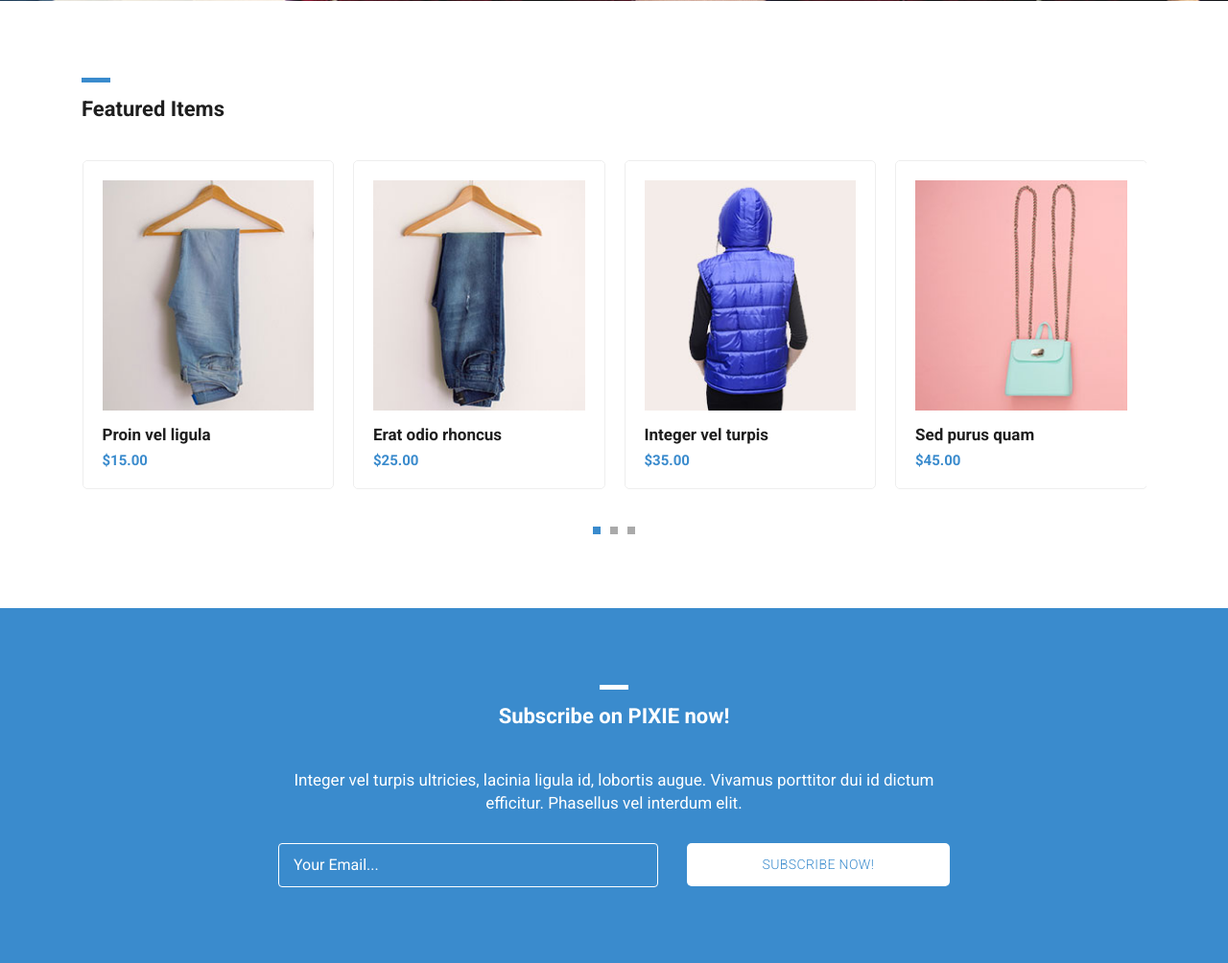
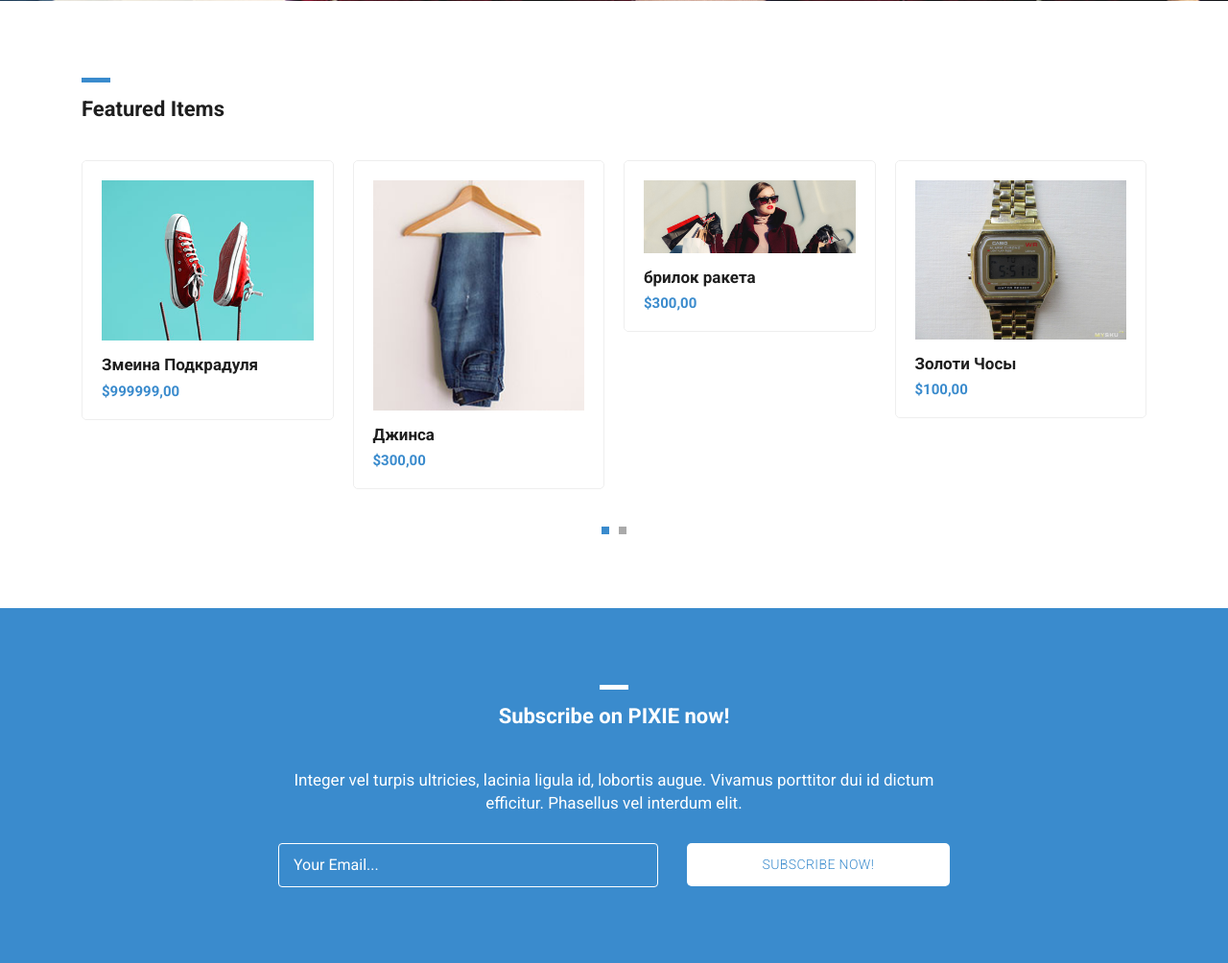
Before and after one commit to SMbgitt/Django, a Django app: page / in a window 1280 px wide. Shown: the part 815-1819 px from the top of the page at 96% size. Run offline with Django 4.2, Linux system fonts and the light colour scheme; data comes from the database, SQL or seed files in the repository; both versions use the stored data as it was after the commit; some libraries are stand-ins or nearby versions.

Commit message:
exam_last

```diff
--- a/stepshop/templates/index.html
+++ b/stepshop/templates/index.html
@@ -38,69 +38,19 @@
           </div>
           <div class="col-md-12">
             <div class="owl-carousel owl-theme">
-              <a href="single-product.html">
+              {% for product in products %}
+              <a href="{% url 'products:product' product.pk %}">
                 <div class="featured-item">
-                  <img src="{% static 'assets/images/item-01.jpg' %}" alt="Item 1">
-                  <h4>Proin vel ligula</h4>
-                  <h6>$15.00</h6>
+                  <img src="{% if product.image %}
+                              {{ product.image.url }}
+                            {% endif %}"
+                       alt="{{ product.name }}">
+                  <h4>{{ product.name }}</h4>
+                  <h6>${{ product.price }}</h6>
                 </div>
               </a>
-              <a href="single-product.html">
-                <div class="featured-item">
-                  <img src="{% static 'assets/images/item-02.jpg' %}" alt="Item 2">
-                  <h4>Erat odio rhoncus</h4>
-                  <h6>$25.00</h6>
-                </div>
-              </a>
-              <a href="single-product.html">
-                <div class="featured-item">
-                  <img src="{% static 'assets/images/item-03.jpg' %}" alt="Item 3">
-                  <h4>Integer vel turpis</h4>
-                  <h6>$35.00</h6>
-                </div>
-              </a>
-              <a href="single-product.html">
-                <div class="featured-item">
-                  <img src="{% static 'assets/images/item-04.jpg' %}" alt="Item 4">
-                  <h4>Sed purus quam</h4>
-                  <h6>$45.00</h6>
-                </div>
-              </a>
-              <a href="single-product.html">
-                <div class="featured-item">
-                  <img src="{% static 'assets/images/item-05.jpg' %}" alt="Item 5">
-                  <h4>Morbi aliquet</h4>
-                  <h6>$55.00</h6>
-                </div>
-              </a>
-              <a href="single-product.html">
-                <div class="featured-item">
-                  <img src="{% static 'assets/images/item-06.jpg' %}" alt="Item 6">
-                  <h4>Urna ac diam</h4>
-                  <h6>$65.00</h6>
-                </div>
-              </a>
-              <a href="single-product.html">
-                <div class="featured-item">
-                  <img src="{% static 'assets/images/item-04.jpg' %}" alt="Item 7">
-                  <h4>Proin eget imperdiet</h4>
-                  <h6>$75.00</h6>
-                </div>
-              </a>
-              <a href="single-product.html">
-                <div class="featured-item">
-                  <img src="{% static 'assets/images/item-05.jpg' %}" alt="Item 8">
-                  <h4>Nullam risus nisl</h4>
-                  <h6>$85.00</h6>
-                </div>
-              </a>
-              <a href="single-product.html">
-                <div class="featured-item">
-                  <img src="{% static 'assets/images/item-06.jpg' %}" alt="Item 9">
-                  <h4>Cras tempus</h4>
-                  <h6>$95.00</h6>
-                </div>
-              </a>
+              {% endfor %}
+
             </div>
           </div>
         </div>
--- a/stepshop/views.py
+++ b/stepshop/views.py
@@ -1,5 +1,6 @@
 from django.shortcuts import render
 
+from mainapp.models import Product
 from mainapp.views import get_basket
 
 links_menu = [
@@ -11,12 +12,14 @@ links_menu = [
 
 
 def index(request):
+    products = Product.objects.all().order_by('-price')
     title = "главная"
     basket = get_basket(request.user)
     context = {
         'title': title,
         'links_menu': links_menu,
         'basket': basket,
+        'products': products
     }
 
     return render(request, 'index.html', context)
```
Also changed, not shown: db.sqlite3.
